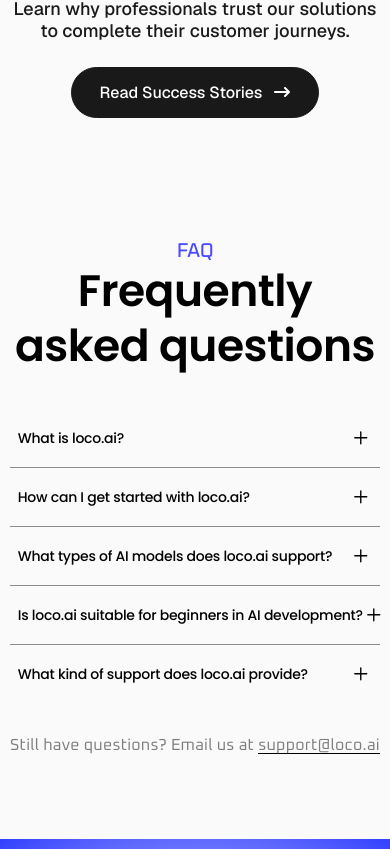
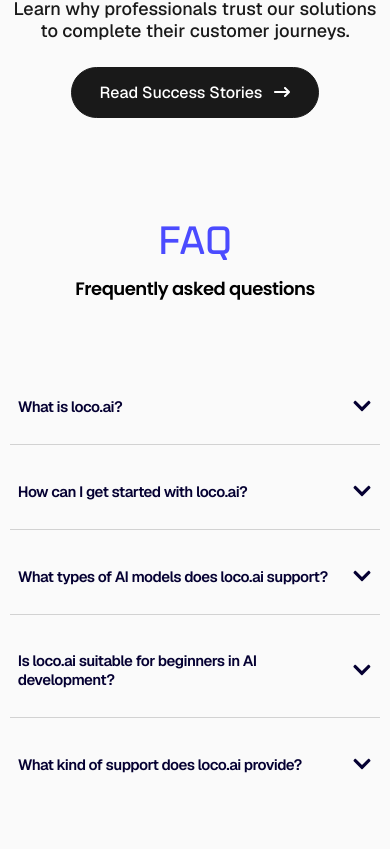
Before and after one commit to inspirer10/saas-company, a Next.js app: page / in a window 390 px wide. Shown: the part 5115-5964 px from the top of the page. Built offline with nearby package versions, Linux system fonts and the light colour scheme.

Commit message:
Fix transitions in FAQ section

```diff
--- a/package.json
+++ b/package.json
@@ -11,10 +11,10 @@
     "dependencies": {
         "lenis": "^1.3.8",
         "motion": "^12.23.12",
-        "next": "15.4.5",
+        "next": "15.4.6",
         "react": "^19.1.1",
         "react-dom": "^19.1.1",
         "react-icons": "^5.5.0",
-        "sass": "^1.89.2"
+        "sass": "^1.90.0"
     }
 }
--- a/src/Components/FAQ.js
+++ b/src/Components/FAQ.js
@@ -1,8 +1,15 @@
-import React from 'react';
+import React, { useState } from 'react';
 import { motion } from 'motion/react';
 import FAQItem from './FaqItem';
+import { FaChevronDown } from 'react-icons/fa';
 
 function FAQ() {
+    const [openIndex, setOpenIndex] = useState(null);
+
+    const toggleFaq = (idx) => {
+        setOpenIndex(openIndex === idx ? null : idx);
+    };
+
     const faqData = [
         {
             question: 'What is loco.ai?',
@@ -27,12 +34,13 @@
     ];
 
     return (
-        <section className='faq_section' id='faq'>
+        <section className='faq-section' id='faq'>
             <motion.h6
                 initial={{ opacity: 0 }}
                 whileInView={{ opacity: 1 }}
                 transition={{ duration: 1, ease: 'easeInOut' }}
                 viewport={{ once: true }}
+                className='heading'
             >
                 FAQ
             </motion.h6>
@@ -42,21 +50,45 @@
                 whileInView={{ opacity: 1 }}
                 transition={{ duration: 1, ease: 'easeInOut', delay: 0.1 }}
                 viewport={{ once: true }}
+                className='subHeading'
             >
                 Frequently asked questions
             </motion.h2>
 
-            <div className='faq'>
-                {faqData.map((item, index) => (
-                    <FAQItem
-                        key={index}
-                        question={item.question}
-                        answer={item.answer}
-                    />
+            <div className='faq-container'>
+                {faqData.map((item, idx) => (
+                    <div className='faq-item' key={idx}>
+                        <div
+                            className={`faq-question${
+                                openIndex === idx ? ' open' : ''
+                            }`}
+                            onClick={() => toggleFaq(idx)}
+                            aria-expanded={openIndex === idx}
+                            aria-controls={`faq-content-${idx}`}
+                        >
+                            <p>{item.question}</p>
+                            <FaChevronDown
+                                className={`faq-icon${
+                                    openIndex === idx ? ' open' : ''
+                                }`}
+                                aria-hidden='true'
+                            />
+                        </div>
+                        <div
+                            className={`faq-answer${
+                                openIndex === idx ? ' open' : ''
+                            }`}
+                            id={`faq-content-${idx}`}
+                            role='region'
+                            aria-hidden={openIndex !== idx}
+                        >
+                            <p>{item.answer}</p>
+                        </div>
+                    </div>
                 ))}
             </div>
 
-            <p>
+            <p className='faq-contact'>
                 Still have questions? Email us at <span>support@loco.ai</span>
             </p>
         </section>
--- a/src/styles/faq.scss
+++ b/src/styles/faq.scss
@@ -1,4 +1,4 @@
-.faq_section {
+/*.faq_section {
     margin: 0vh auto 10vh;
     width: 80%;
     padding-top: 12.5vh;
@@ -169,3 +169,167 @@
         }
     }
 }
+
+*/
+
+.faq-section {
+    margin: 0vh auto 10vh;
+    width: 80%;
+    padding-top: 12.5vh;
+    display: flex;
+    justify-content: center;
+    align-items: center;
+    flex-direction: column;
+    text-align: center;
+    .heading {
+        font-family: "Oxanium", serif;
+        font-size: 1.5rem;
+        font-weight: 500;
+        letter-spacing: -0.5px;
+        color: rgb(75, 75, 255);
+        font-variant: small-caps;
+        line-height: 1.2;
+    }
+    .subHeading {
+        font-family: "Poppins", sans-serif;
+        font-size: 3.75rem;
+        font-weight: 600;
+        letter-spacing: -0.5px;
+        margin: 0rem 0 2.25rem;
+        line-height: 1.25;
+    }
+    .faq-contact {
+        font-family: "Oxanium", serif;
+        margin: 3rem 0;
+        font-size: 16px;
+        letter-spacing: 0.25px;
+        color: rgb(125, 125, 125);
+        span {
+            border-bottom: 1px solid black;
+            transition: .25s cubic-bezier(0.215, 0.610, 0.355, 1);
+            cursor: pointer;
+        }
+        &:hover {
+            span {
+                color: black;
+            }
+        }
+    }
+    .faq-container {
+        width: 55%;
+        margin: 3rem auto;
+        display: flex;
+        flex-direction: column;
+        gap: 1.5rem;
+    }
+    .faq-item {
+        border-bottom: 1.5px solid rgb(210, 210, 210);
+        padding-bottom: 1rem;
+        transition: 0.3s ease;
+        &:last-child {
+            border-bottom: none;
+        }
+    }
+    .faq-question {
+        font-size: 21px;
+        font-weight: 600;
+        width: 100%;
+        background: none;
+        border: none;
+        outline: none;
+        text-align: left;
+        display: flex;
+        justify-content: space-between;
+        align-items: center;
+        color: rgb(5, 0, 50);
+        cursor: pointer;
+        padding: 0.75rem 1rem;
+        border-radius: 10px;
+        transition: 0.4s ease;
+        &:hover,
+        &:focus {
+            color: #1964dd;
+            background: rgba(59, 130, 246, 0.15);
+        }
+        &.open {
+            background: rgba(59, 130, 246, 0.3);
+            transition: 0.3s ease;
+            &:hover,
+            &:focus {
+                background: rgba(0, 40, 101, 0.35);
+            }
+        }
+        .faq-icon {
+            font-size: 1.25rem;
+            transition: 0.2s ease;
+            &.open {
+                transform: rotate(180deg);
+            }
+        }
+    }
+    .faq-answer {
+        text-align: left;
+        display: grid;
+        grid-template-rows: 0fr;
+        overflow: hidden;
+        padding: 0;
+        transition: grid-template-rows 0.35s cubic-bezier(0.4, 0, 0.2, 1), padding 0.25s;
+        p {
+            font-family: 'Ubuntu', sans-serif;
+            font-size: 18px;
+            line-height: 1.45;
+            color: rgb(93, 96, 121);
+            overflow: hidden;
+            padding: 0 1rem;
+        }
+        &.open {
+            grid-template-rows: 1fr;
+            padding: 0.75rem 0 0.75rem 0;
+            p {
+                padding: 0.25rem 1rem 0;
+            }
+        }
+    }
+}
+
+@media screen and (max-width:1600px) {
+    .faq-section {
+        width: 90%;
+    }
+}
+
+@media screen and (max-width:1450px) {
+    .faq-section {
+        width: 95%;
+    }
+}
+
+@media screen and (max-width: 650px) {
+    .faq-section {
+        width: 100%;
+        padding-top: 10vh;
+        .heading {
+            font-size: 2.5rem;
+            text-wrap: balance;
+        }
+        .subHeading {
+            margin-top: 0.75rem;
+            font-size: 18px;
+            width: 97.5%;
+            text-wrap: balance;
+        }
+        .faq-container {
+            width: 95%;
+            .faq-question {
+                font-size: 15px;
+                letter-spacing: -0.5px;
+                padding: 0.75rem 0.5rem;
+            }
+            .faq-answer p {
+                font-size: 14px;
+                line-height: 1.5;
+                padding: 0rem 0.5rem;
+            }
+        }
+    }
+}
--- a/src/styles/globals.scss
+++ b/src/styles/globals.scss
@@ -1,7 +1,6 @@
-@import url('https://fonts.googleapis.com/css2?family=Cinzel+Decorative:wght@400;700;900&family=Geist:wght@100..900&family=Poppins:ital,wght@0,100;0,200;0,300;0,400;0,500;0,600;0,700;0,800;0,900;1,100;1,200;1,300;1,400;1,500;1,600;1,700;1,800;1,900&display=swap');
-@import url('https://fonts.googleapis.com/css2?family=Oxanium:wght@200..800&family=Roboto:ital,wght@0,100;0,300;0,400;0,500;0,700;0,900;1,100;1,300;1,400;1,500;1,700;1,900&display=swap');
-// Instrument Serif
-@import url('https://fonts.googleapis.com/css2?family=Instrument+Serif:ital@0;1&display=swap');
+//* Instrument Serif, Poppins, Geist, Oxanium
+@import url('https://fonts.googleapis.com/css2?family=Geist:wght@100..900&family=Instrument+Serif:ital@0;1&family=Oxanium:wght@200..800&family=Poppins:ital,wght@0,100;0,200;0,300;0,400;0,500;0,600;0,700;0,800;0,900;1,100;1,200;1,300;1,400;1,500;1,600;1,700;1,800;1,900&display=swap');
+//
 html,
 body {
     max-width: 100vw;
```
Also changed, not shown: 1 other file (tests, documents, lock files or other folders).
